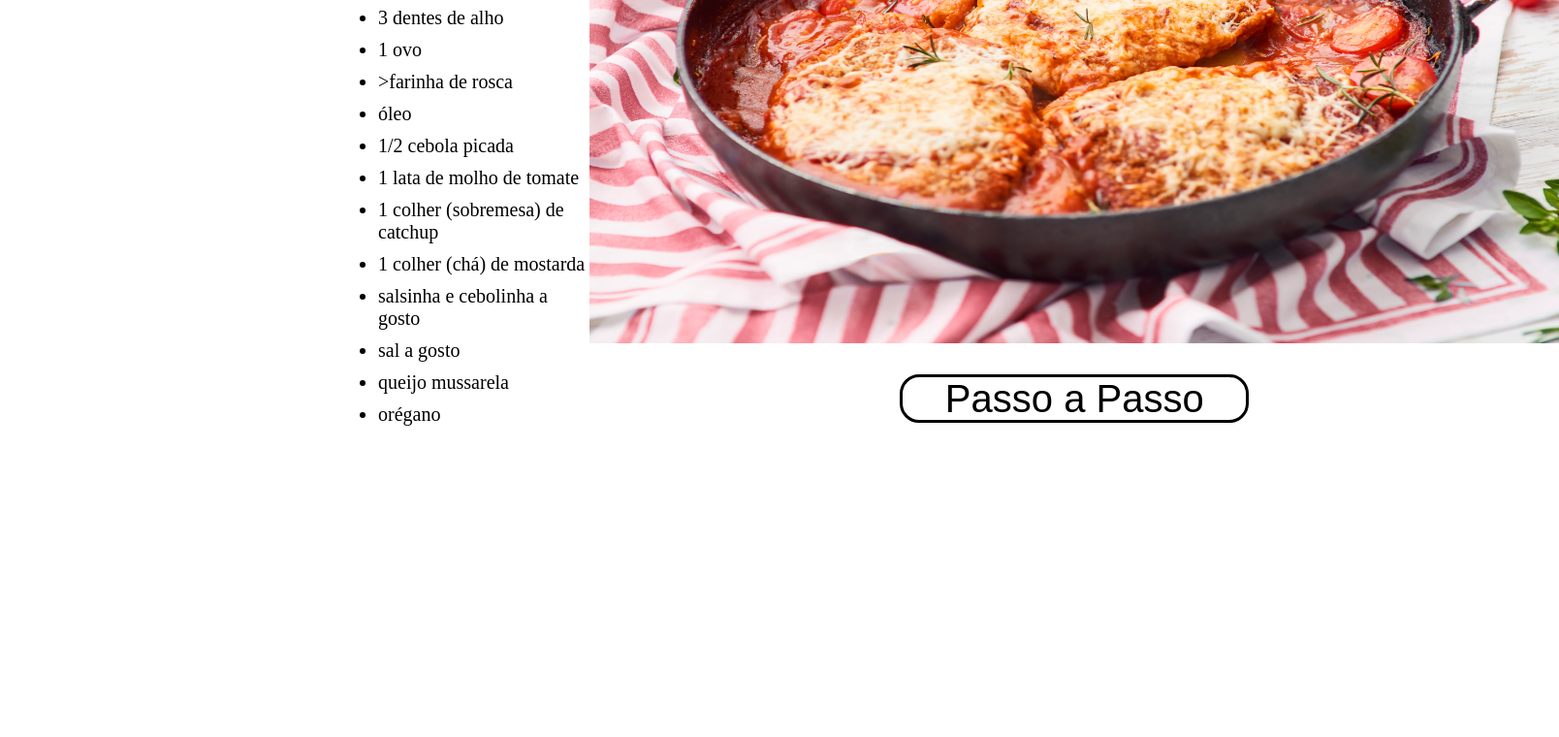
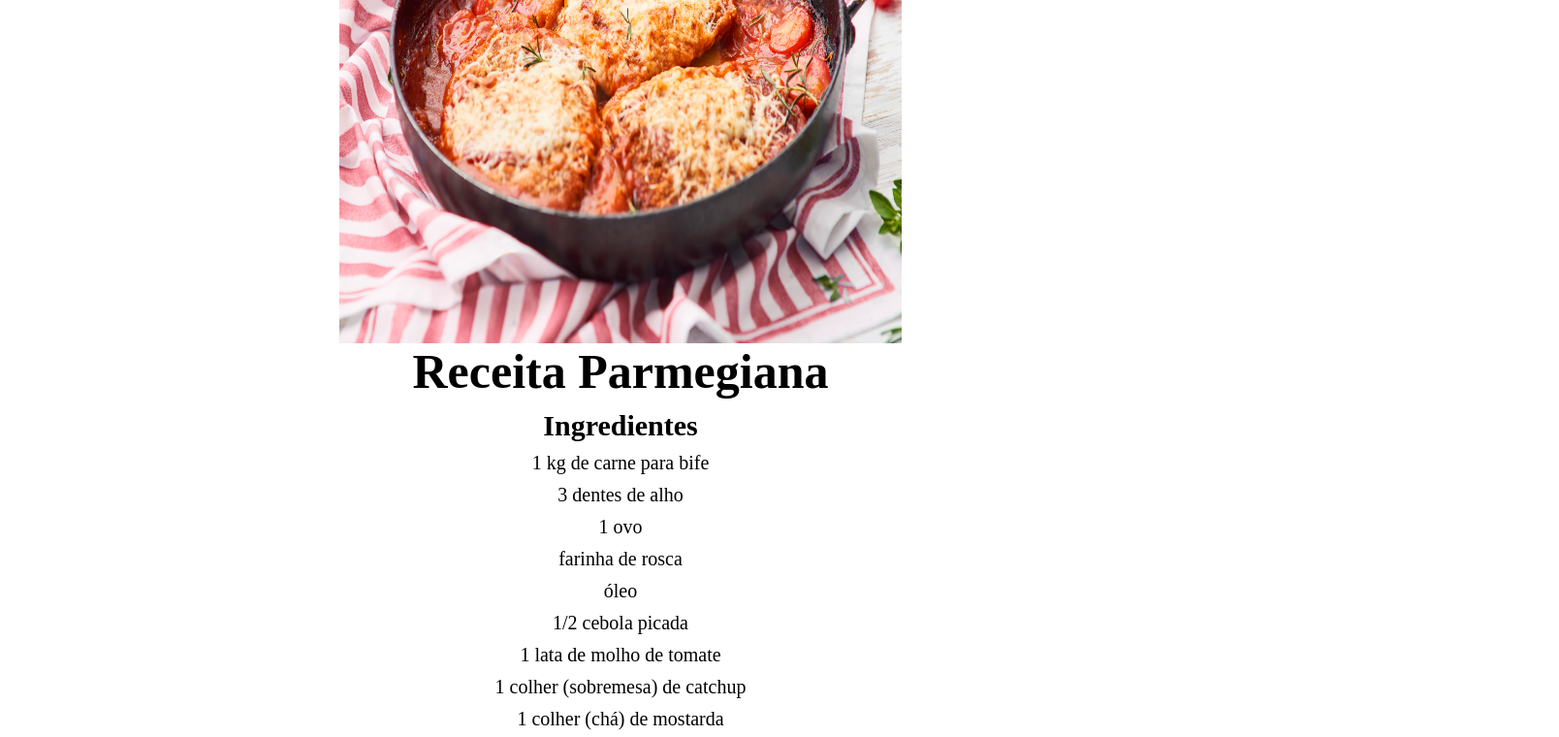
Before and after one commit to ViniciusAy/ReceitasDB, a plain HTML site: page receita2.html in a window 1280 px wide. Shown: the part 346-1106 px from the top of the page at 97% size, 1608 px wide, since content can reach past the window. Drawn offline with Linux system fonts and the light colour scheme.

Commit message:
Fixed receita2

```diff
--- a/receita2.html
+++ b/receita2.html
@@ -30,8 +30,9 @@
 
     </nav>
 
-    <section id="recipe">
+    <section id="recipe2">
         <div class="content">
+            <img src="./assets/parmegiana.jpeg" alt="Foto de um prato de parmegiana">
             <h2>Receita Parmegiana</h2>
             <h3>Ingredientes</h3>
             <p>
@@ -39,7 +40,7 @@
                     <li>1 kg de carne para bife</li>
                     <li>3 dentes de alho</li>
                     <li>1 ovo</li>
-                    <li>>farinha de rosca</li>
+                    <li>farinha de rosca</li>
                     <li>óleo</li>
                     <li>1/2 cebola picada</li>
                     <li>1 lata de molho de tomate</li>
@@ -51,10 +52,6 @@
                     <li>orégano</li>
                 </ul>
             </p>
-        </div>
-
-        <div class="contentRight">
-            <img src="./assets/parmegiana.jpeg" alt="Foto de um prato de parmegiana">
             <button class="passo" onclick="popUp()">Passo a Passo</button>
         </div>
     </section>
--- a/style.css
+++ b/style.css
@@ -120,11 +120,30 @@ div.contentRight{
     grid-area: B;
 }
 
-.contentRight img{
+#recipe2 img, .contentRight img{
     max-width: 100%;
     width: 100rem;
     height: 55rem;
     margin-top: 15rem;
+}
+
+#recipe2 img{
+    display: block;
+    margin-inline: auto;
+}
+
+#recipe2 h2, #recipe2 h3, #recipe2 li{
+    text-align: center;
+}
+
+#recipe2 li{
+    margin-left: 0;
+    list-style: none;
+}
+
+#recipe2 button{
+    margin-inline: auto;
+    margin-bottom: -40rem;
 }
 
 div.content{
@@ -148,7 +167,7 @@ li{
     margin-left: 4rem;
 }
 
-.contentRight button.passo{
+button.passo{
     display: block;
     margin-inline: auto;
     margin-top: 3rem;
```
